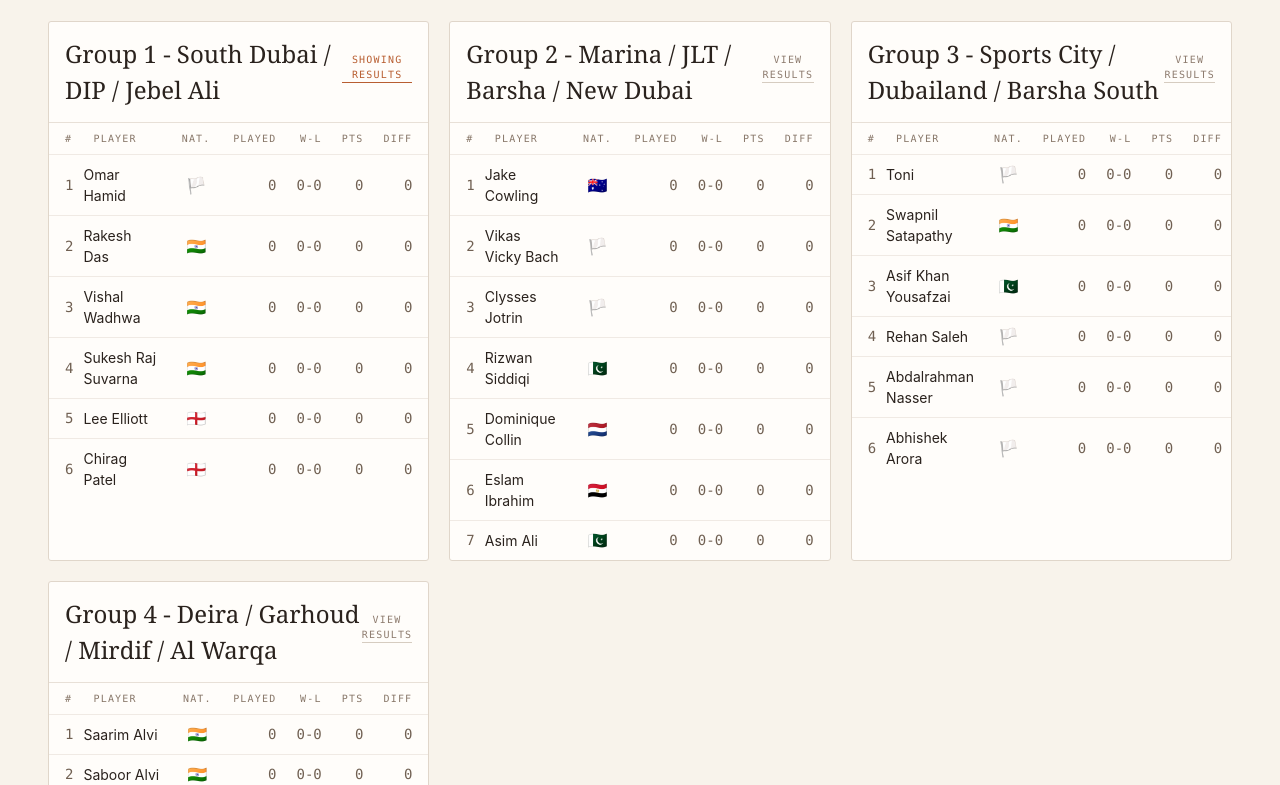
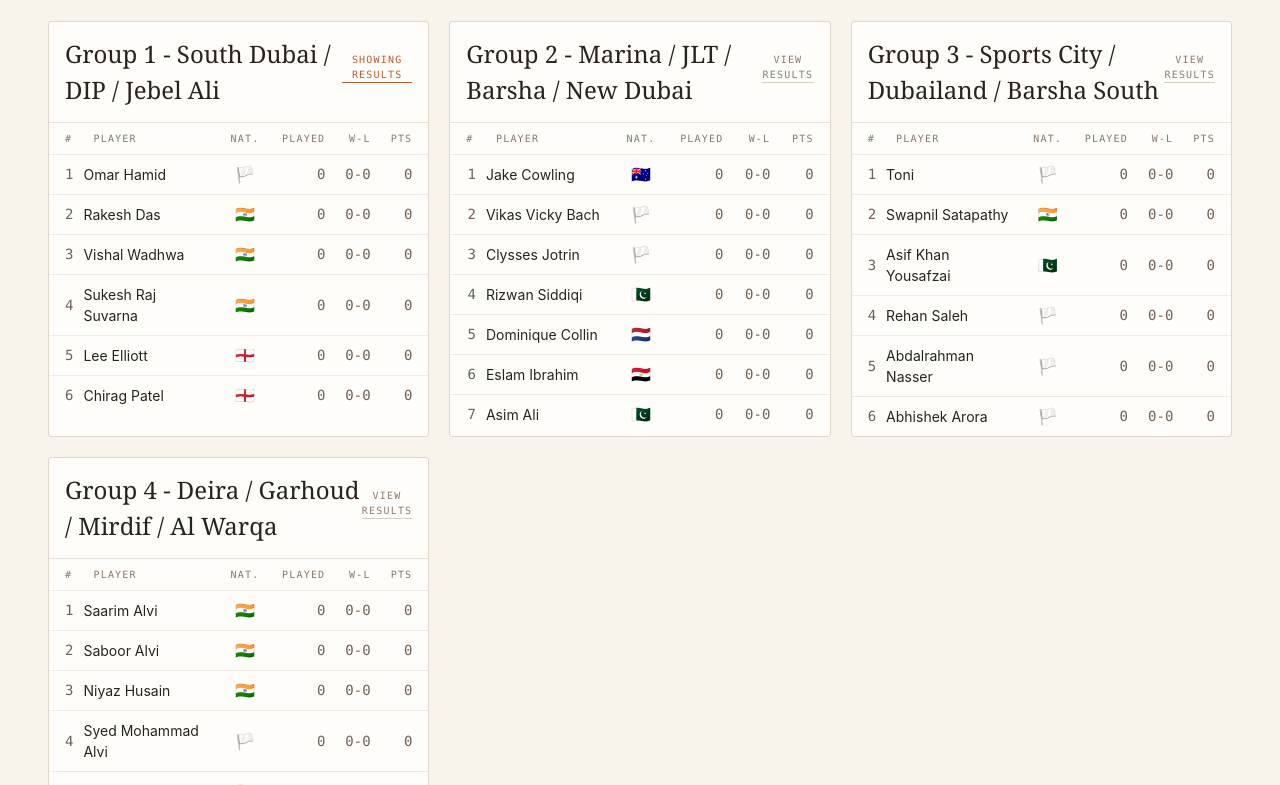
Before and after one commit to naveenupadhyay/JustTennisTournament, a Next.js app: page / in a window 1280 px wide. Shown: the part 855-1640 px from the top of the page. Built offline with nearby package versions, Linux system fonts and the light colour scheme.

Commit message:
Hide standings difference column

```diff
--- a/app/TournamentClient.tsx
+++ b/app/TournamentClient.tsx
@@ -143,7 +143,7 @@ export default function TournamentClient() {
                   </div>
                   <table>
                     <thead>
-                      <tr><th>#</th><th>Player</th><th>Nat.</th><th>Played</th><th>W-L</th><th>Pts</th><th>Diff</th></tr>
+                      <tr><th>#</th><th>Player</th><th>Nat.</th><th>Played</th><th>W-L</th><th>Pts</th></tr>
                     </thead>
                     <tbody>
                       {table.map((row, index) => (
@@ -157,7 +157,6 @@ export default function TournamentClient() {
                           <td>{row.played}</td>
                           <td>{row.won}-{row.lost}</td>
                           <td>{row.points}</td>
-                          <td>{row.diff > 0 ? `+${row.diff}` : row.diff}</td>
                         </tr>
                       ))}
                     </tbody>
@@ -336,7 +335,7 @@ function snapshotGroup(tournament: Tournament, gid: GroupId) {
     </div>
     <table>
       <thead>
-        <tr><th>#</th><th>Player</th><th>Nat.</th><th>Played</th><th>W-L</th><th>Pts</th><th>Diff</th></tr>
+        <tr><th>#</th><th>Player</th><th>Nat.</th><th>Played</th><th>W-L</th><th>Pts</th></tr>
       </thead>
       <tbody>
         ${table.map((row, index) => `<tr class="${index < 2 && row.played > 0 ? 'qualified' : ''}">
@@ -346,7 +345,6 @@ function snapshotGroup(tournament: Tournament, gid: GroupId) {
           <td>${row.played}</td>
           <td>${row.won}-${row.lost}</td>
           <td>${row.points}</td>
-          <td>${row.diff > 0 ? '+' : ''}${row.diff}</td>
         </tr>`).join('')}
       </tbody>
     </table>
@@ -482,7 +480,7 @@ function snapshotCss(accentColor: string) {
       text-transform: uppercase;
     }
     td strong { font-weight: 650; }
-    td:nth-child(1), td:nth-child(4), td:nth-child(5), td:nth-child(6), td:nth-child(7) { text-align: right; }
+    td:nth-child(1), td:nth-child(4), td:nth-child(5), td:nth-child(6) { text-align: right; }
     .qualified td { background: color-mix(in srgb, var(--accent) 10%, white); }
     .q {
       display: inline-flex;
--- a/app/globals.css
+++ b/app/globals.css
@@ -325,8 +325,7 @@ h1 {
 .group-card td:first-child,
 .group-card td:nth-child(4),
 .group-card td:nth-child(5),
-.group-card td:nth-child(6),
-.group-card td:nth-child(7) {
+.group-card td:nth-child(6) {
   color: var(--muted);
   font-family: var(--font-mono), ui-monospace, monospace;
 }
```
